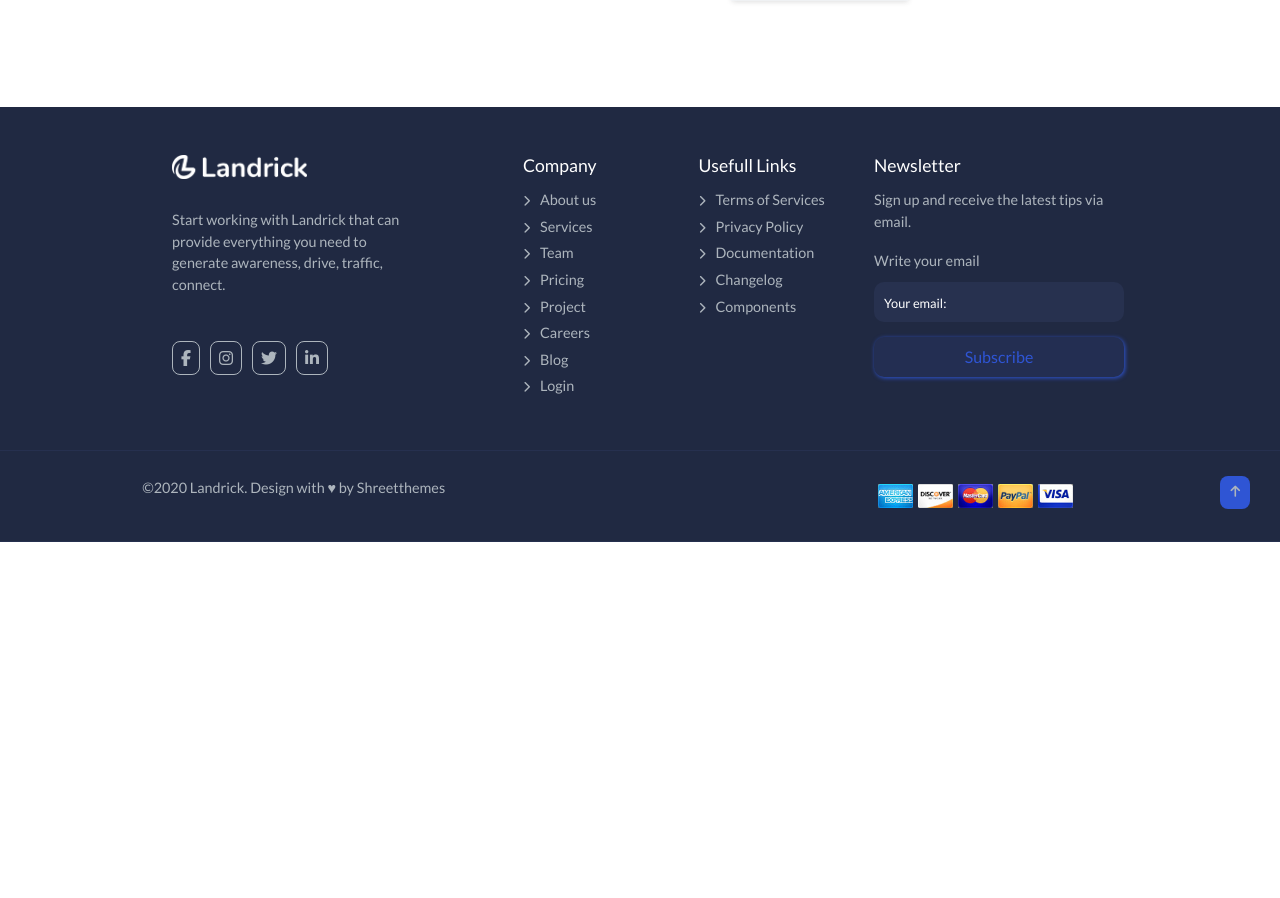
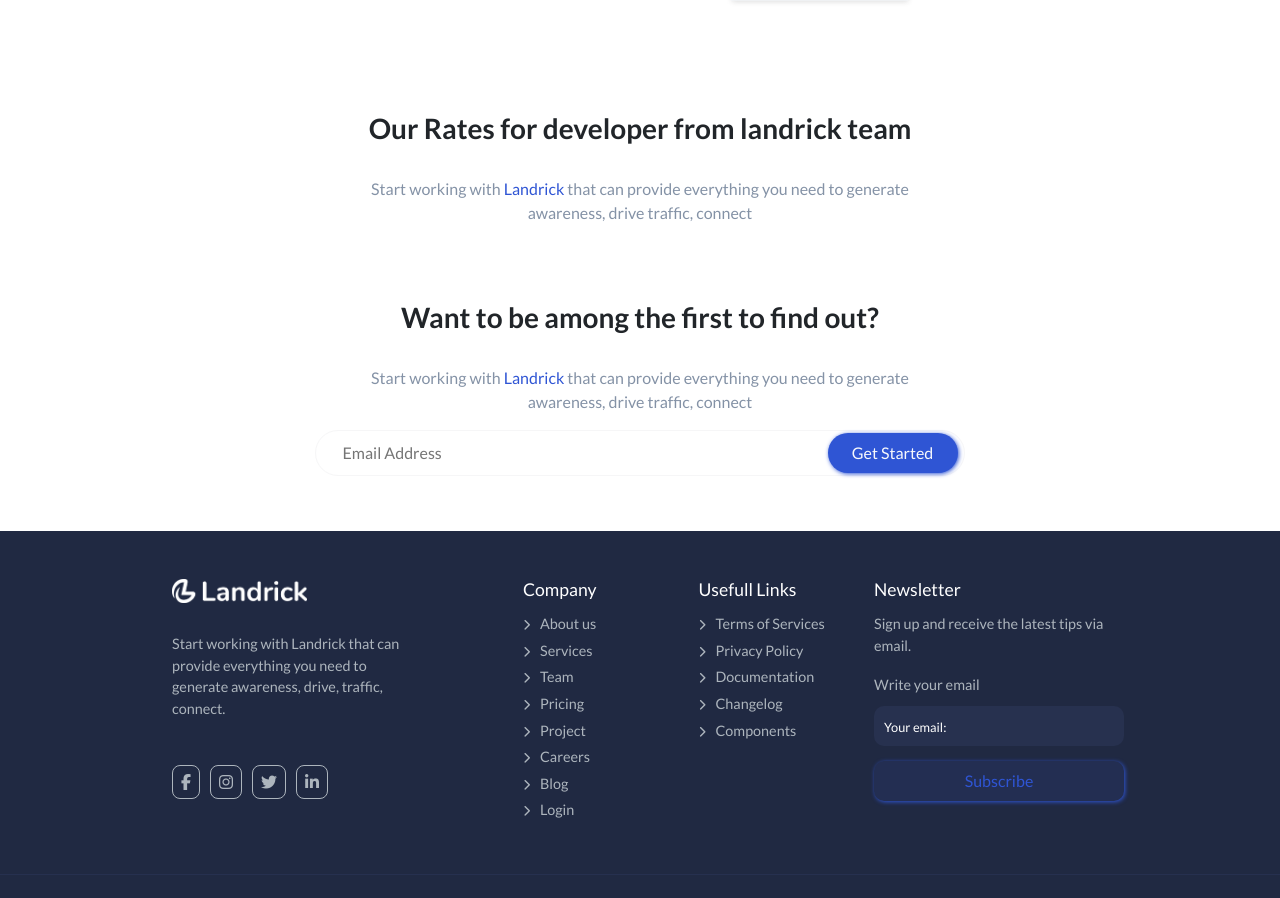
Before and after one commit to LucaFabbozzo/proj-html-vuejs, a Vue app: page / in a window 1280 px wide. Shown: the part 2288-3186 px from the top of the page. Before the commit the page ends 2830 px from the top, so only its background shows below. Built offline with nearby package versions, Linux system fonts and the light colour scheme.

Commit message:
start BottomMain

```diff
--- a/src/components/AppMain.vue
+++ b/src/components/AppMain.vue
@@ -1,9 +1,10 @@
   <script>
 import TopMain from './TopMain.vue';
 import CenterMain from './CenterMain.vue';
+import BottomMain from './BottomMain.vue';
 export default {
   name: 'AppMain',
-  components: {TopMain, CenterMain}
+  components: {TopMain, CenterMain, BottomMain}
   }
   </script>
 
@@ -12,6 +13,7 @@
     <div class="container w-75 m-auto">
       <TopMain />
       <CenterMain />
+      <BottomMain />
     </div>
   </main>
 </template>
--- a/src/components/BottomMain.vue
+++ b/src/components/BottomMain.vue
@@ -0,0 +1,67 @@
+  <script>
+  export default {
+  name: 'BottomMain'
+  }
+  </script>
+
+<template>
+  <section class="main-bottom">
+    <div class="top">
+      <h3>Our Rates for developer from landrick team</h3>
+      <p>Start working with <span>Landrick</span> that can provide everything you need to generate<br>awareness, drive traffic, connect</p>
+    </div>
+    <div class="bottom">
+      <h3>Want to be among the first to find out?</h3>
+      <p>Start working with <span>Landrick</span> that can provide everything you need to generate<br>awareness, drive traffic, connect</p>
+      <form>
+        <input type="text" name="" id="" placeholder="Email Address">
+        <button>Get Started</button>
+      </form>
+    </div>
+  </section>
+</template>
+
+
+<style lang="scss" scoped>
+@use '../styles/partials/vars' as *;
+@use '../styles/partials/mixin' as *;
+.main-bottom {
+   h3 {
+  @include h3;
+  }
+   p {
+   @include p;
+  }
+  span {
+    color: $secondary-color;
+  }
+  .top,
+  .bottom {
+  text-align: center;
+  padding-bottom: 55px;
+  min-width: 600px;
+  form {
+   min-width: 600px;
+   width: 650px;
+   margin: 0 auto;
+   padding: 10px 20px;
+   border-radius: 25px;
+   border: 1px solid #F6F6F7;
+   padding: 0;
+    input {
+      width: 500px;
+      border: none;
+      padding: 10px 20px;
+      border-radius: 25px;
+      margin-right: 5px;
+    }
+    button {
+      @include btnBlue;
+      width: 130px;
+      border-radius: 30px;
+    }
+  }
+  }
+}
+
+</style>
```
